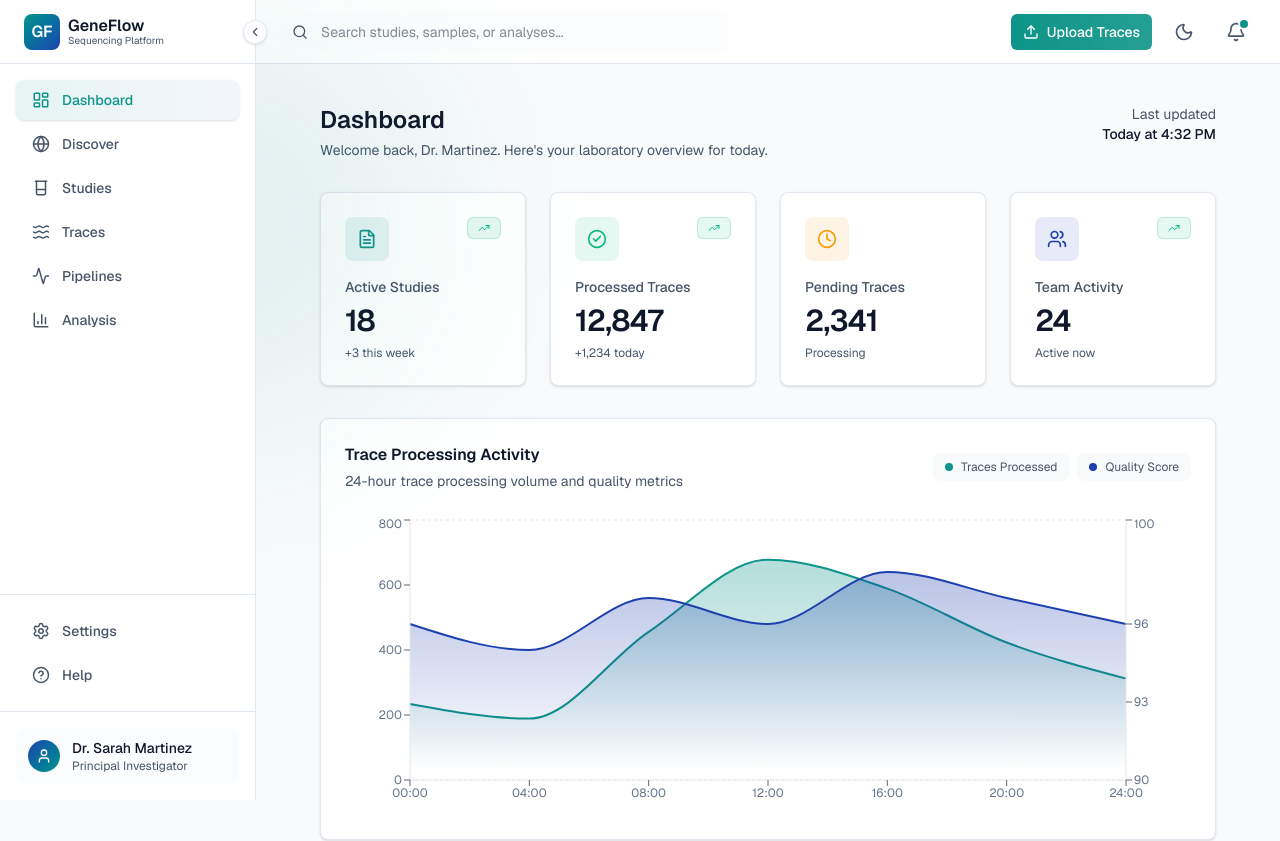
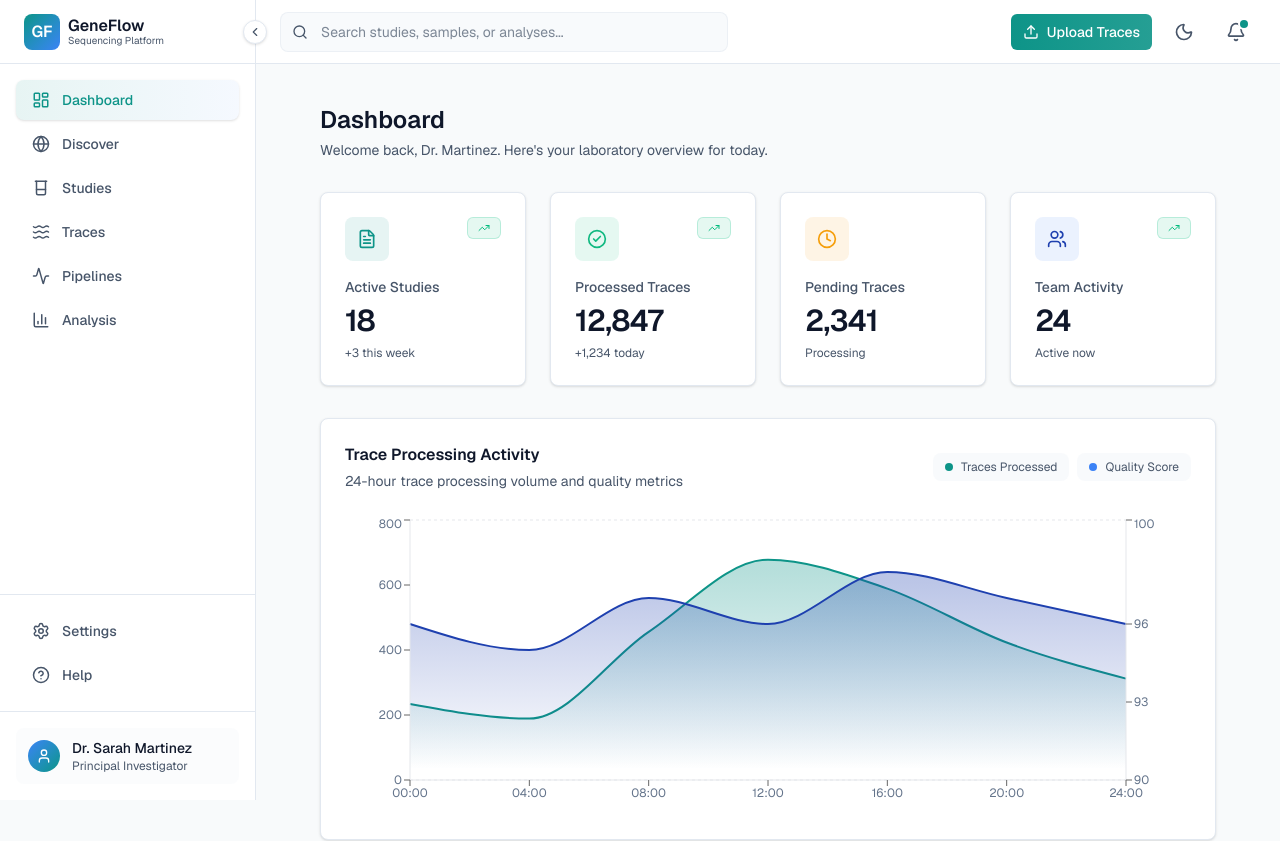
Before and after one commit to siani-big-data/2026-geneflow, a Next.js app: page /dashboard in a window 1280 px wide. Shown: the top 841 px of the page. Built offline with nearby package versions, Linux system fonts and the light colour scheme.

Commit message:
fix(dashboard): dashboard style fixed

```diff
--- a/app/(platform)/dashboard/page.tsx
+++ b/app/(platform)/dashboard/page.tsx
@@ -199,10 +199,6 @@ export default function DashboardPage() {
           <p className="text-sm text-muted-foreground">
             Welcome back, Dr. Martinez. Here&apos;s your laboratory overview for today.
           </p>
-        </div>
-        <div className="text-right">
-          <p className="text-sm text-muted-foreground">Last updated</p>
-          <p className="text-sm font-medium text-foreground">Today at 4:32 PM</p>
         </div>
       </div>
 
--- a/app/(platform)/layout.tsx
+++ b/app/(platform)/layout.tsx
@@ -12,24 +12,12 @@ export default function PlatformLayout({
   const { sidebarCollapsed } = useUIStore();
 
   return (
-    <div className="relative flex min-h-screen overflow-hidden bg-background">
-      {/* Ambient background effect */}
-      <div className="pointer-events-none absolute inset-0 z-0">
-        <div
-          className="absolute -left-20 -top-20 h-[600px] w-[600px]"
-          style={{
-            background:
-              "radial-gradient(circle, rgba(13, 148, 136, 0.12) 0%, rgba(13, 148, 136, 0.06) 40%, transparent 70%)",
-            filter: "blur(80px)",
-          }}
-        />
-      </div>
-
+    <div className="flex min-h-screen bg-background">
       <Sidebar />
 
       <div
         className={cn(
-          "flex min-w-0 flex-1 flex-col transition-all duration-300",
+          "flex min-w-0 flex-1 flex-col transition-[margin] duration-300 ease-out will-change-[margin-left]",
           sidebarCollapsed ? "ml-20" : "ml-64"
         )}
       >
--- a/app/globals.css
+++ b/app/globals.css
@@ -26,16 +26,16 @@
   --switch-background: #cbd5e1;
   --ring: #0d9488;
   --chart-1: #0d9488;
-  --chart-2: #1e40af;
+  --chart-2: #3b82f6;
   --chart-3: #6366f1;
   --chart-4: #8b5cf6;
   --chart-5: #ec4899;
   --teal: #0d9488;
   --teal-light: #14b8a6;
   --teal-hover: #0f766e;
-  --blue-deep: #1e40af;
-  --blue-light: #3b82f6;
-  --blue-hover: #1e3a8a;
+  --blue-deep: #3b82f6;
+  --blue-light: #60a5fa;
+  --blue-hover: #2563eb;
   --gray-50: #f9fafb;
   --gray-100: #f3f4f6;
   --gray-200: #e5e7eb;
@@ -54,40 +54,46 @@
 }
 
 .dark {
-  --background: #0a0a0a;
+  --background: #09090b;
   --foreground: #fafafa;
-  --card: #0a0a0a;
+  --card: #111113;
   --card-foreground: #fafafa;
-  --popover: #0a0a0a;
+  --popover: #151517;
   --popover-foreground: #fafafa;
   --primary: #fafafa;
-  --primary-foreground: #1a1a1a;
-  --secondary: #262626;
+  --primary-foreground: #18181b;
+  --secondary: #27272a;
   --secondary-foreground: #fafafa;
-  --muted: #262626;
-  --muted-foreground: #a3a3a3;
-  --accent: #262626;
+  --muted: #27272a;
+  --muted-foreground: #a1a1aa;
+  --accent: #2d2d32;
   --accent-foreground: #fafafa;
-  --destructive: #7f1d1d;
+  --destructive: #991b1b;
   --destructive-foreground: #fca5a5;
-  --border: #262626;
-  --input: #262626;
-  --input-background: #171717;
-  --switch-background: #404040;
-  --ring: #525252;
-  --chart-1: #3b82f6;
-  --chart-2: #22c55e;
+  --border: #3f3f46;
+  --input: #27272a;
+  --input-background: #18181b;
+  --switch-background: #52525b;
+  --ring: #14b8a6;
+  --chart-1: #14b8a6;
+  --chart-2: #60a5fa;
   --chart-3: #eab308;
   --chart-4: #a855f7;
   --chart-5: #f43f5e;
-  --sidebar: #171717;
+  --teal: #14b8a6;
+  --teal-light: #2dd4bf;
+  --teal-hover: #0d9488;
+  --blue-deep: #60a5fa;
+  --blue-light: #93c5fd;
+  --blue-hover: #3b82f6;
+  --sidebar: #111113;
   --sidebar-foreground: #fafafa;
-  --sidebar-primary: #3b82f6;
+  --sidebar-primary: #14b8a6;
   --sidebar-primary-foreground: #fafafa;
-  --sidebar-accent: #262626;
+  --sidebar-accent: #27272a;
   --sidebar-accent-foreground: #fafafa;
-  --sidebar-border: #262626;
-  --sidebar-ring: #525252;
+  --sidebar-border: #3f3f46;
+  --sidebar-ring: #14b8a6;
 }
 
 @theme inline {
--- a/src/components/layout/header.tsx
+++ b/src/components/layout/header.tsx
@@ -31,7 +31,7 @@ export function Header() {
             id="global-search"
             type="search"
             placeholder="Search studies, samples, or analyses..."
-            className="peer min-h-[40px] w-full rounded-lg border border-transparent bg-muted/30 py-2 pl-10 pr-4 text-sm transition-all duration-200 focus:border-border focus:bg-background focus:outline-none focus:ring-2 focus:ring-teal/10"
+            className="peer min-h-[40px] w-full rounded-lg border border-border/50 bg-muted/50 py-2 pl-10 pr-4 text-sm placeholder:text-muted-foreground/70 transition-all duration-200 focus:border-teal/50 focus:bg-background focus:outline-none focus:ring-2 focus:ring-teal/20 dark:border-white/10 dark:bg-white/5 dark:placeholder:text-white/40 dark:focus:border-teal/60 dark:focus:bg-white/10"
             aria-label="Search studies, samples, or analyses"
           />
         </div>
--- a/src/components/layout/sidebar.tsx
+++ b/src/components/layout/sidebar.tsx
@@ -27,23 +27,30 @@ export function Sidebar() {
   return (
     <aside
       className={cn(
-        "fixed left-0 top-0 bottom-0 z-30 flex flex-col border-r border-border bg-card transition-all duration-300",
+        "fixed left-0 top-0 bottom-0 z-30 flex flex-col border-r border-border bg-card transition-[width] duration-300 ease-out will-change-[width]",
         sidebarCollapsed ? "w-20" : "w-64"
       )}
       aria-label="Main navigation"
     >
       {/* Logo */}
       <div className="relative flex h-16 flex-shrink-0 items-center border-b border-border px-6">
-        {!sidebarCollapsed ? (
         <Link
           href="/dashboard"
-            className="flex items-center gap-2 rounded-lg focus-visible:outline-none focus-visible:ring-2 focus-visible:ring-ring"
+          className={cn(
+            "flex items-center gap-2 rounded-lg focus-visible:outline-none focus-visible:ring-2 focus-visible:ring-ring",
+            sidebarCollapsed && "w-full justify-center"
+          )}
           aria-label="GeneFlow home"
         >
-            <div className="flex h-9 w-9 items-center justify-center rounded-lg bg-gradient-to-br from-teal to-blue-deep">
+          <div className="flex h-9 w-9 flex-shrink-0 items-center justify-center rounded-lg bg-gradient-to-br from-teal to-blue-deep">
             <span className="font-semibold text-white">GF</span>
           </div>
-            <div className="flex flex-col">
+          <div
+            className={cn(
+              "flex flex-col overflow-hidden whitespace-nowrap transition-all duration-300 ease-out",
+              sidebarCollapsed ? "w-0 opacity-0" : "w-auto opacity-100"
+            )}
+          >
             <span className="text-base font-semibold leading-none text-foreground">
               GeneFlow
             </span>
@@ -52,17 +59,6 @@ export function Sidebar() {
             </span>
           </div>
         </Link>
-        ) : (
-          <Link
-            href="/dashboard"
-            className="flex w-full items-center justify-center rounded-lg focus-visible:outline-none focus-visible:ring-2 focus-visible:ring-ring"
-            aria-label="GeneFlow home"
-          >
-            <div className="flex h-9 w-9 items-center justify-center rounded-lg bg-gradient-to-br from-teal to-blue-deep">
-              <span className="font-semibold text-white">GF</span>
-            </div>
-          </Link>
-        )}
 
         {/* Collapse Toggle */}
         <button
@@ -89,7 +85,7 @@ export function Sidebar() {
             <Link
               href={item.href}
               className={cn(
-                "flex min-h-[40px] items-center gap-3 rounded-lg transition-all duration-200 focus-visible:outline-none focus-visible:ring-2 focus-visible:ring-ring focus-visible:ring-offset-2 focus-visible:ring-offset-card",
+                "flex min-h-[40px] items-center gap-3 rounded-lg transition-all duration-200 focus-visible:outline-none focus-visible:ring-2 focus-visible:ring-ring focus-visible:ring-offset-2 focus-visible:ring-offset-card overflow-hidden",
                 sidebarCollapsed ? "justify-center px-3 py-2.5" : "px-4 py-2.5",
                 active
                   ? "bg-gradient-to-r from-teal/10 to-blue-deep/5 text-teal shadow-sm"
@@ -98,9 +94,14 @@ export function Sidebar() {
               aria-current={active ? "page" : undefined}
             >
               <Icon className="h-[18px] w-[18px] flex-shrink-0 transition-transform duration-200" />
-              {!sidebarCollapsed && (
-                <span className="text-sm font-medium">{item.name}</span>
+              <span
+                className={cn(
+                  "text-sm font-medium whitespace-nowrap transition-all duration-300 ease-out",
+                  sidebarCollapsed ? "w-0 opacity-0" : "w-auto opacity-100"
                 )}
+              >
+                {item.name}
+              </span>
             </Link>
           );
 
@@ -127,15 +128,20 @@ export function Sidebar() {
             <Link
               href={item.href}
               className={cn(
-                "flex min-h-[40px] w-full items-center gap-3 rounded-lg text-muted-foreground transition-all duration-200 hover:translate-x-0.5 hover:bg-muted/50 hover:text-foreground",
+                "flex min-h-[40px] w-full items-center gap-3 rounded-lg text-muted-foreground transition-all duration-200 hover:translate-x-0.5 hover:bg-muted/50 hover:text-foreground overflow-hidden",
                 sidebarCollapsed ? "justify-center px-3 py-2.5" : "px-4 py-2.5",
                 active && "bg-muted/50 text-foreground"
               )}
             >
               <Icon className="h-[18px] w-[18px] flex-shrink-0 transition-transform duration-200" />
-              {!sidebarCollapsed && (
-                <span className="text-sm font-medium">{item.name}</span>
+              <span
+                className={cn(
+                  "text-sm font-medium whitespace-nowrap transition-all duration-300 ease-out",
+                  sidebarCollapsed ? "w-0 opacity-0" : "w-auto opacity-100"
                 )}
+              >
+                {item.name}
+              </span>
             </Link>
           );
 
@@ -154,15 +160,24 @@ export function Sidebar() {
 
       {/* User Profile */}
       <div className="flex-shrink-0 border-t border-border p-4">
-        {!sidebarCollapsed ? (
+        <Tooltip delayDuration={0}>
+          <TooltipTrigger asChild>
             <Link
               href="/profile"
-            className="group flex items-center gap-3 rounded-lg bg-muted/30 px-3 py-2.5 transition-all hover:bg-muted/50"
+              className={cn(
+                "group flex items-center gap-3 rounded-lg bg-muted/30 px-3 py-2.5 transition-all duration-300 ease-out hover:bg-muted/50 overflow-hidden",
+                sidebarCollapsed && "justify-center"
+              )}
             >
               <div className="flex h-8 w-8 flex-shrink-0 items-center justify-center rounded-full bg-gradient-to-br from-blue-deep to-teal">
                 <User className="h-4 w-4 text-white" />
               </div>
-            <div className="min-w-0 flex-1">
+              <div
+                className={cn(
+                  "min-w-0 flex-1 overflow-hidden whitespace-nowrap transition-all duration-300 ease-out",
+                  sidebarCollapsed ? "w-0 opacity-0" : "w-auto opacity-100"
+                )}
+              >
                 <p className="truncate text-sm font-medium text-foreground">
                   Dr. Sarah Martinez
                 </p>
@@ -170,25 +185,20 @@ export function Sidebar() {
                   Principal Investigator
                 </p>
               </div>
-            <button className="text-muted-foreground opacity-0 transition-colors hover:text-foreground group-hover:opacity-100">
+              <button
+                className={cn(
+                  "text-muted-foreground transition-all duration-300 ease-out hover:text-foreground",
+                  sidebarCollapsed ? "w-0 opacity-0" : "opacity-0 group-hover:opacity-100"
+                )}
+              >
                 <LogOut className="h-4 w-4" />
               </button>
             </Link>
-        ) : (
-          <Tooltip delayDuration={0}>
-            <TooltipTrigger asChild>
-              <Link
-                href="/profile"
-                className="flex items-center justify-center rounded-lg bg-muted/30 px-3 py-2.5 transition-all hover:bg-muted/50"
-              >
-                <div className="flex h-8 w-8 items-center justify-center rounded-full bg-gradient-to-br from-blue-deep to-teal">
-                  <User className="h-4 w-4 text-white" />
-                </div>
-              </Link>
           </TooltipTrigger>
+          {sidebarCollapsed && (
             <TooltipContent side="right">Dr. Sarah Martinez</TooltipContent>
+          )}
         </Tooltip>
-        )}
       </div>
     </aside>
   );
```
Lines whose indentation alone changed are shown as unchanged.
